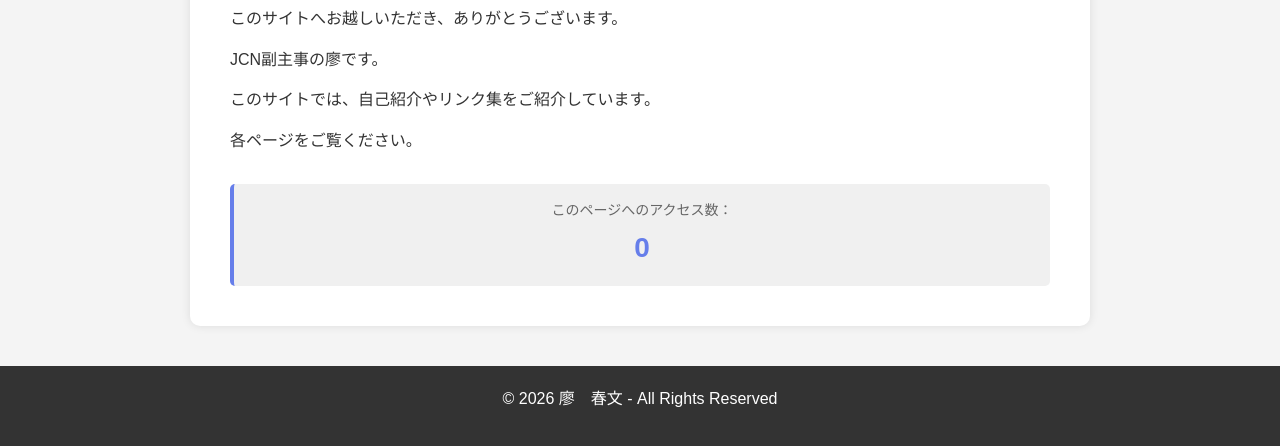
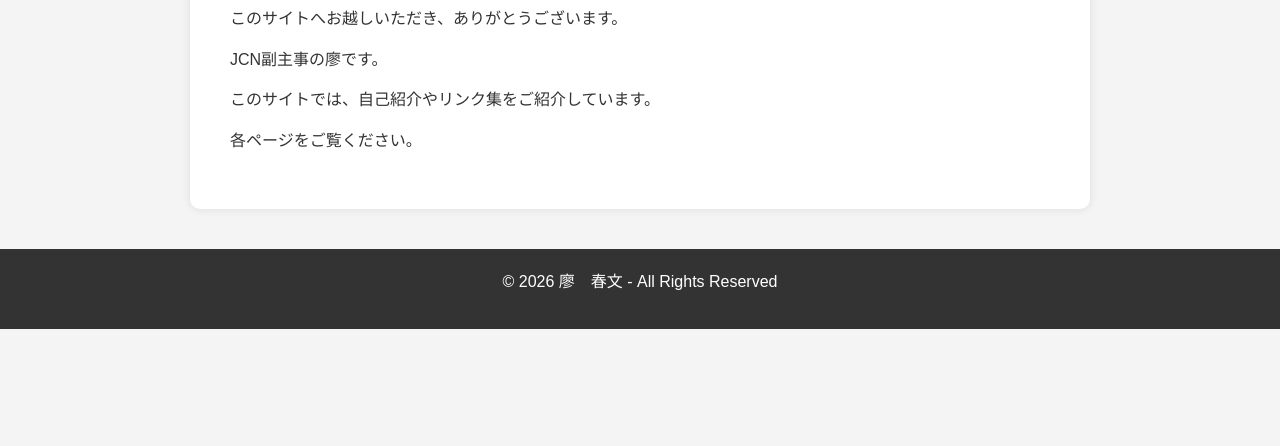
Before and after one commit to hengsongchunwen-bit/hengsongchunwen-bit.github.io, a plain HTML site: page index.html in a window 1280 px wide. Shown: the part 448-894 px from the top of the page. After the commit the page ends 800 px from the top, so only its background shows below. Drawn offline with Linux system fonts and the light colour scheme.

Commit message:
Update index.html

```diff
--- a/index.html
+++ b/index.html
@@ -106,10 +106,6 @@
     <p>このサイトでは、自己紹介やリンク集をご紹介しています。</p>
     <p>各ページをご覧ください。</p>
 
-    <div class="counter">
-      <p>このページへのアクセス数：</p>
-      <div class="counter-number" id="pageViews">0</div>
-    </div>
   </div>
 
   <footer>
```
